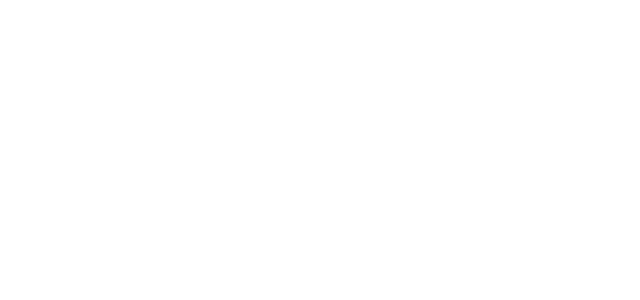
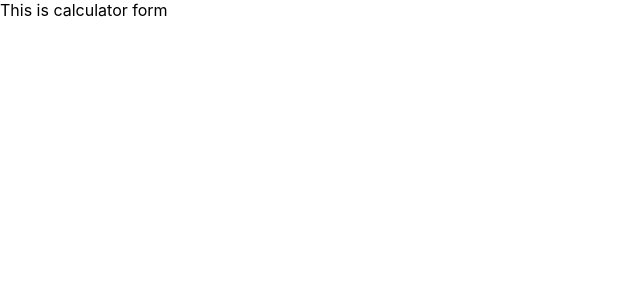
Before and after one commit to SysCall97/emoji-calculator-fe, a React (Create React App) app: page / in a window 1280 px wide. Shown: the top 300 px of the page, without its empty margins (0-640 px from the left). Built offline with nearby package versions, Linux system fonts and the light colour scheme.

Commit message:
added new calculator form

```diff
--- a/src/App.js
+++ b/src/App.js
@@ -1,7 +1,9 @@
+import CalculatorForm from "./CalculatorForm";
+
 function App() {
   return (
     <div className="App">
-
+      <CalculatorForm />
     </div>
   );
 }
--- /dev/null
+++ b/src/CalculatorForm.js
@@ -0,0 +1,11 @@
+import React from 'react';
+
+const CalculatorForm = () => {
+    return (
+        <div>
+            This is calculator form
+        </div>
+    );
+};
+
+export default CalculatorForm;
```
